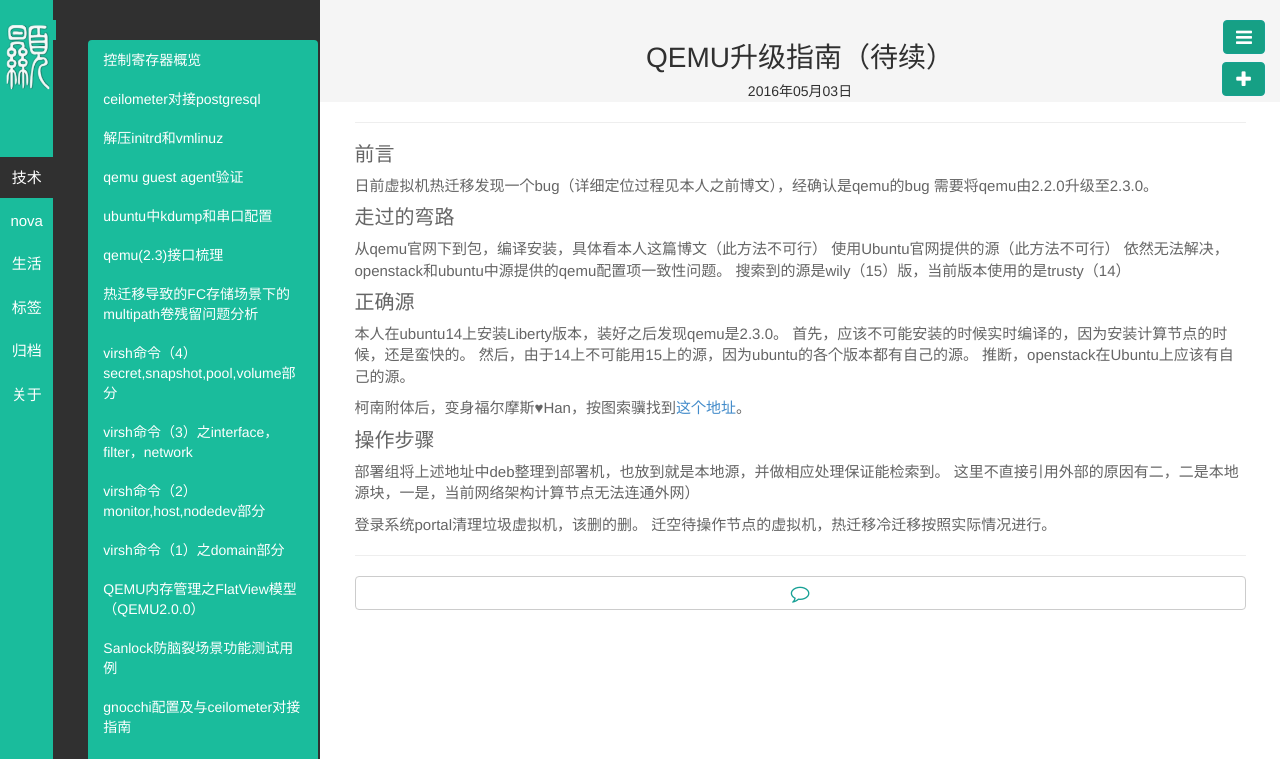
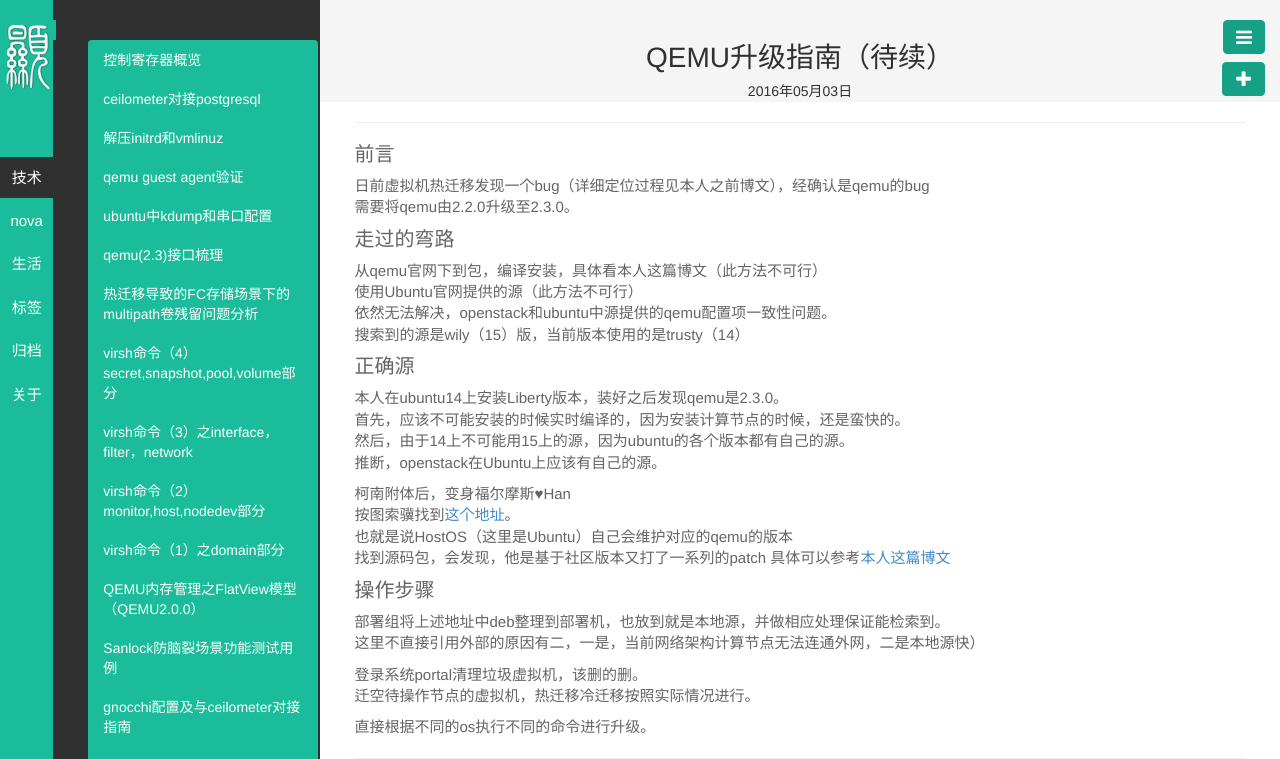
Before and after one commit to byHAN/byhan.github.io, a Jekyll site: the page built from _posts/技术/2016-05-03-QEMU升级指南（待续）.md, in a window 1280 px wide. Shown: the top 759 px of the page. Built offline with Jekyll 4.4.1, drawn with Linux system fonts in a browser that asks for light colours; grey boxes are pictures that could not be loaded.

Commit message:
Signed-off-by: byhan <10821712@qq.com>

```diff
--- a/_posts/技术/2016-05-03-QEMU升级指南（待续）.md
+++ b/_posts/技术/2016-05-03-QEMU升级指南（待续）.md
@@ -26,12 +26,29 @@
 然后，由于14上不可能用15上的源，因为ubuntu的各个版本都有自己的源。
 推断，openstack在Ubuntu上应该有自己的源。
 
-柯南附体后，变身福尔摩斯♥Han，按图索骥找到[这个地址](http://ppa.launchpad.net/ubuntu-cloud-archive/liberty-staging/ubuntu/pool/main/q/qemu/)。
+柯南附体后，变身福尔摩斯♥Han
+按图索骥找到[这个地址](http://ppa.launchpad.net/ubuntu-cloud-archive/liberty-staging/ubuntu/pool/main/q/qemu/)。
+也就是说HostOS（这里是Ubuntu）自己会维护对应的qemu的版本
+找到源码包，会发现，他是基于社区版本又打了一系列的patch
+具体可以参考[本人这篇博文](http://www.hanbaoying.com/2016/07/28/compile-libvirt-ubuntu.html)
 
 #### 操作步骤 ####
 
 部署组将上述地址中deb整理到部署机，也放到就是本地源，并做相应处理保证能检索到。
-这里不直接引用外部的原因有二，二是本地源块，一是，当前网络架构计算节点无法连通外网）
+这里不直接引用外部的原因有二，一是，当前网络架构计算节点无法连通外网，二是本地源快）
+
 
 登录系统portal清理垃圾虚拟机，该删的删。
 迁空待操作节点的虚拟机，热迁移冷迁移按照实际情况进行。
+
+直接根据不同的os执行不同的命令进行升级。
+
+
+
+
+
+
+
+
+----------
+![](http://i.imgur.com/Fl3oDLJ.png)
```
Also changed, not shown: _posts/技术/2017-01-13-control register in x86.md (+2 -1 lines).
